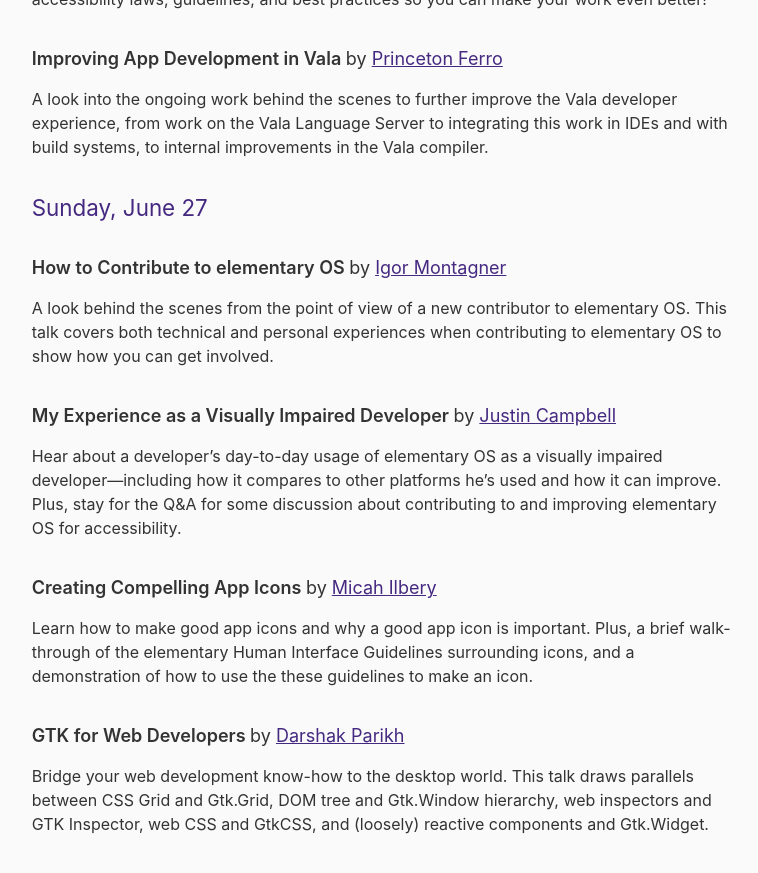
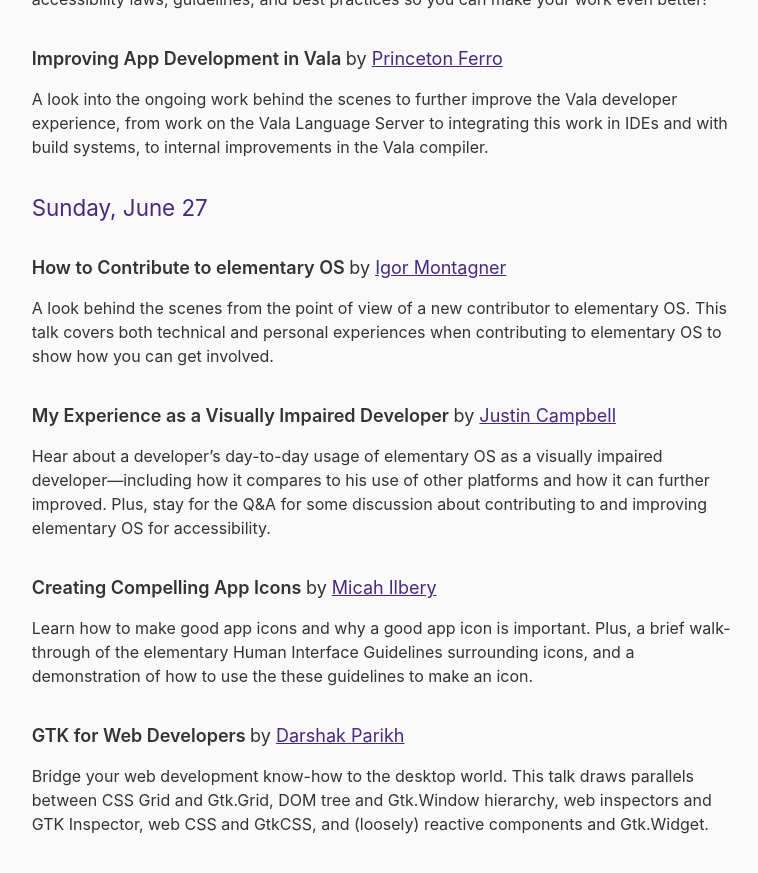
Before and after one commit to elementary/edw, a Jekyll site: the page built from index.md, in a window 1280 px wide and 900 px high, scrolled down 1740 px. Shown: the top 873 px of the window, without its empty margins (255-1013 px from the left). Built offline with Jekyll 4.4.1, drawn with Linux system fonts in a browser that asks for light colours.

Commit message:
Index: Fix grammar in Justin's talk

```diff
--- a/index.md
+++ b/index.md
@@ -49,7 +49,7 @@
 
 #### My Experience as a Visually Impaired Developer _by [Justin Campbell](https://github.com/techdev5521)_
 
-Hear about a developer's day-to-day usage of elementary OS as a visually impaired developer—including how it compares to other platforms he's used and how it can improve. Plus, stay for the Q&A for some discussion about contributing to and improving elementary OS for accessibility.
+Hear about a developer's day-to-day usage of elementary OS as a visually impaired developer—including how it compares to his use of other platforms and how it can further improved. Plus, stay for the Q&A for some discussion about contributing to and improving elementary OS for accessibility.
 
 #### Creating Compelling App Icons _by [Micah Ilbery](https://github.com/micahilbery)_
 
```
